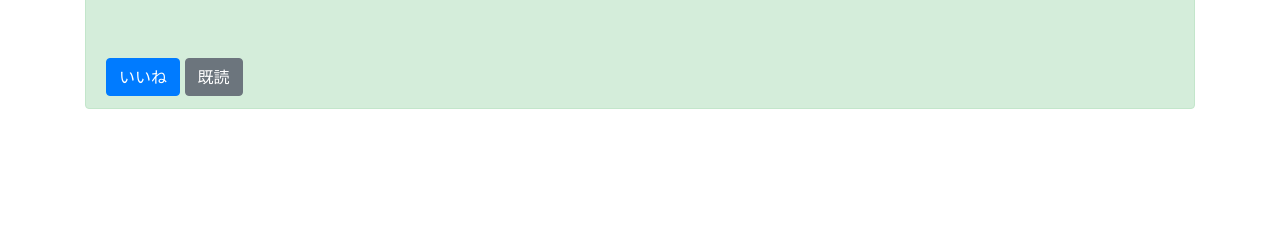
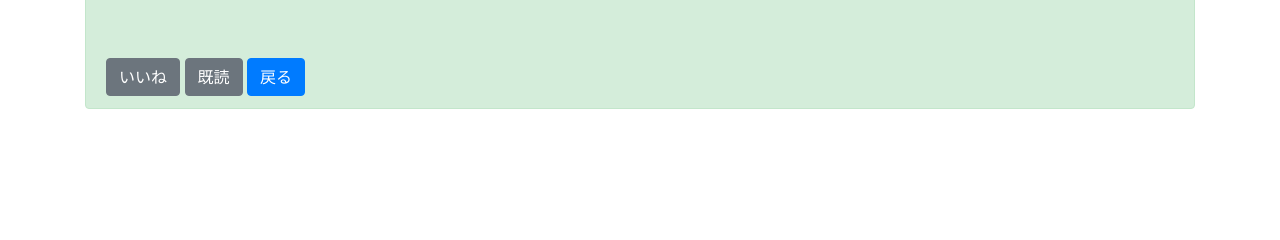
Before and after one commit to suuu0122/django-sns, a Django app: template sns_app/templates/sns_app/detail.html in a window 1280 px wide. Shown: the part 199-439 px from the top of the page. Run offline with Django 4.2, Linux system fonts and the light colour scheme; the template is opened without the code that fills it, so the values that code supplies are empty; some libraries are stand-ins or nearby versions.

Commit message:
changed good btn color and added back button in detail.html

```diff
--- a/sns_app/templates/sns_app/detail.html
+++ b/sns_app/templates/sns_app/detail.html
@@ -17,8 +17,9 @@
 		<p>投稿者: {{ tweet.contributor }}</p>
 		<p>内容: {{ tweet.content }}</p>
 		<p><img src="{{ tweet.sns_image.url }}" width="300"></p>
-		<a href="#" class="btn btn-primary" role="button" aria-pressed="true">いいね</a>
+		<a href="#" class="btn btn-secondary" role="button" aria-pressed="true">いいね</a>
 		<a href="#" class="btn btn-secondary" role="button" aria-pressed="true">既読</a>
+		<a href="{% url 'sns_app:list' %}" class="btn btn-primary" role="button" aria-pressed="true">戻る</a>
 	</div>
 </div>
 
--- a/sns_app/templates/sns_app/list.html
+++ b/sns_app/templates/sns_app/list.html
@@ -16,7 +16,7 @@
 		<div class="alert alert-success" role="alert">
 			<p>タイトル: <a href="{% url 'sns_app:detail' tweet.pk %}"">{{ tweet.title }}</a></p>
 			<p>投稿者: {{ tweet.contributor }}</p>
-			<a href="#" class="btn btn-primary" role="button" aria-pressed="true">いいね</a>
+			<a href="#" class="btn btn-secondary" role="button" aria-pressed="true">いいね</a>
 			<a href="#" class="btn btn-secondary" role="button" aria-pressed="true">既読</a>
 		</div>
 	{% endfor %}
```
